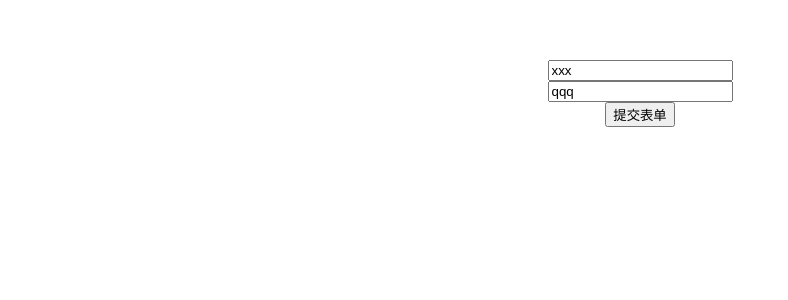
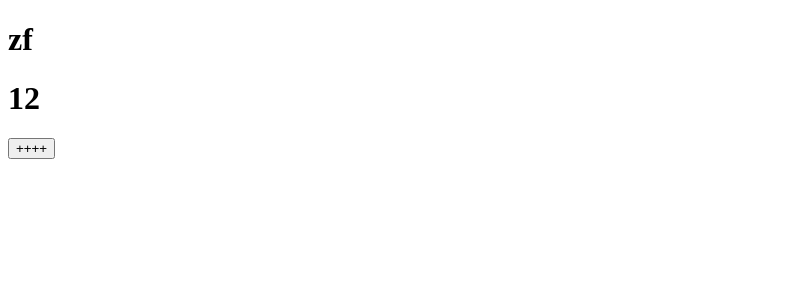
Before and after one commit to xzp-git/component-vue, a Vue app: page / in a window 1280 px wide. Shown: the top 300 px of the page, without its empty margins (0-788 px from the left). Built offline with nearby package versions, Linux system fonts and the light colour scheme.

Commit message:
feat(vuex 插件原理): 插件类的创建

```diff
--- a/package.json
+++ b/package.json
@@ -11,7 +11,8 @@
     "core-js": "^3.6.5",
     "lodash": "^4.17.21",
     "vue": "^2.6.11",
-    "vue-lazyload": "^1.3.3"
+    "vue-lazyload": "^1.3.3",
+    "vuex": "^3.6.2"
   },
   "devDependencies": {
     "@vue/cli-plugin-babel": "~4.5.0",
--- /dev/null
+++ b/src/App copy.vue
@@ -0,0 +1,33 @@
+<template>
+  <div id="app">
+    <!-- <clickOutSide></clickOutSide> -->
+    <!-- <vueLazyLoad></vueLazyLoad> -->
+    <Form></Form>
+  </div>
+</template>
+
+<script>
+// import clickOutSide from "@/components/click-outside";
+// import vueLazyLoad from "@/components/vue-lazyload.vue";
+import Form from "@/components/form.vue";
+
+export default {
+  name: 'App',
+  components:{
+    // clickOutSide,
+    // vueLazyLoad,
+    Form,
+  }
+}
+</script>
+
+<style>
+#app {
+  font-family: Avenir, Helvetica, Arial, sans-serif;
+  -webkit-font-smoothing: antialiased;
+  -moz-osx-font-smoothing: grayscale;
+  text-align: center;
+  color: #2c3e50;
+  margin-top: 60px;
+}
+</style>
--- a/src/App.vue
+++ b/src/App.vue
@@ -1,33 +1,25 @@
 <template>
   <div id="app">
-    <!-- <clickOutSide></clickOutSide> -->
-    <!-- <vueLazyLoad></vueLazyLoad> -->
-    <Form></Form>
+   <h1> {{$store.state.name}}</h1>
+   <h1> {{$store.state.age}}</h1>
+   <button type="button" @click="fn">++++</button>
   </div>
 </template>
 
 <script>
-// import clickOutSide from "@/components/click-outside";
-// import vueLazyLoad from "@/components/vue-lazyload.vue";
-import Form from "@/components/form.vue";
+
 
 export default {
-  name: 'App',
-  components:{
-    // clickOutSide,
-    // vueLazyLoad,
-    Form,
+name:'app',
+methods:{
+  fn(){
+    this.$store.state.age++
+    console.log(this.$store.state.age);
   }
+}
 }
 </script>
 
 <style>
-#app {
-  font-family: Avenir, Helvetica, Arial, sans-serif;
-  -webkit-font-smoothing: antialiased;
-  -moz-osx-font-smoothing: grayscale;
-  text-align: center;
-  color: #2c3e50;
-  margin-top: 60px;
-}
+
 </style>
--- a/src/main.js
+++ b/src/main.js
@@ -1,6 +1,6 @@
 import Vue from 'vue'
 import App from './App.vue'
-
+import store from "./store";
 Vue.config.productionTip = false
 
 
@@ -44,5 +44,7 @@ Vue.prototype.$broadcast = function(componentName, name){
 }
 
 new Vue({
+  name:'root',
+  store,
   render: h => h(App),
 }).$mount('#app')
--- /dev/null
+++ b/src/store/index.js
@@ -0,0 +1,27 @@
+import Vue from "vue";
+import Vuex from "@/vuex"
+
+
+Vue.use(Vuex)
+
+
+export default new Vuex.Store({
+    state:{
+        name:'zf',
+        age:12
+    },
+    mutations:{
+
+    },
+    actions:{
+
+    },
+    getters:{
+        myAge(state){
+            return state.age + 10
+        }
+    },
+    modules:{
+
+    }
+})
--- /dev/null
+++ b/src/vuex/index.js
@@ -0,0 +1,22 @@
+
+
+
+
+import install from "./install";
+import Store from "./store";
+
+
+
+
+
+
+
+
+
+
+
+
+export default {
+    install,
+    Store
+}
--- /dev/null
+++ b/src/vuex/install.js
@@ -0,0 +1,21 @@
+export let Vue
+
+function install(_Vue) {
+    Vue = _Vue;
+    Vue.mixin({
+        beforeCreate(){
+            let options = this.$options
+            if (options.store) {
+                this.$store = options.store
+            }else{
+                // 先保证他是一个子组件，并且父亲上有$store
+                if (this.$parent && this.$parent.$store) {
+                    this.$store = this.$parent.$store
+                }
+            }
+        }
+    })
+}
+
+
+export default install
--- /dev/null
+++ b/src/vuex/store.js
@@ -0,0 +1,23 @@
+import { Vue } from "./install";
+
+class Store{
+    constructor(options){
+        console.log(options);
+        // 用户组件中使用的$store = this
+        let {state, mutions, actions, module, strict, getters} = options
+    //    这个状态在页面渲染时需要收集对应的渲染watcher 这样才能更新视图
+        this._vm = new Vue({
+            data:{ //$符号开头的数据不会被挂在实例上 会挂在_data上减少了一次代理
+                $$state:state
+            }
+        })
+    }
+    // 类的属性访问器
+    get state () {
+        // 依赖于vue的响应式原理
+        return this._vm._data.$$state
+    }
+}
+
+
+export default Store
```
Also changed, not shown: src/components/vuex-test.vue (added), 1 other file (tests, documents, lock files or other folders).
